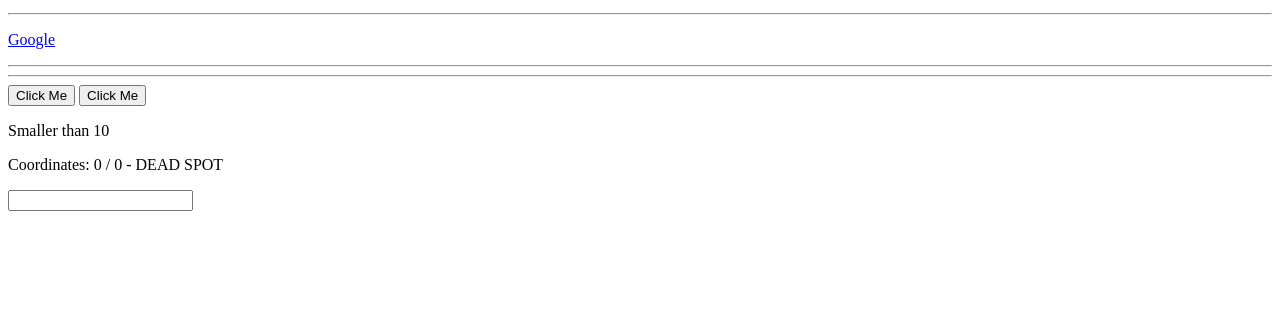
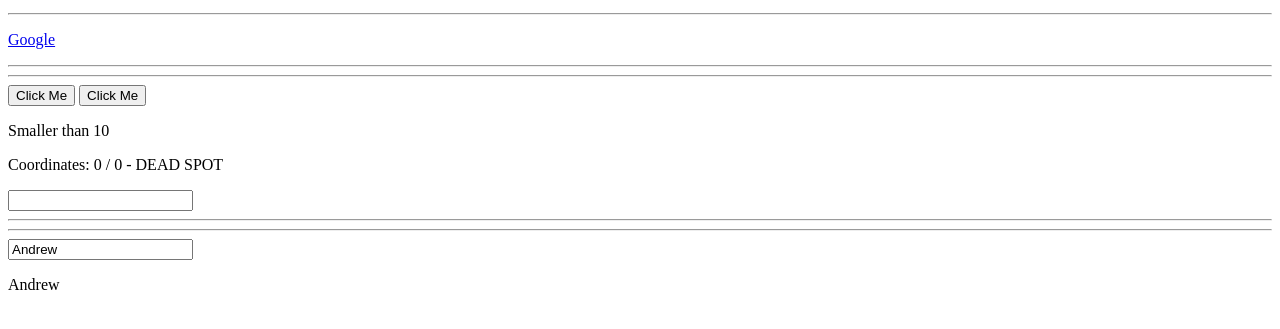
Before and after one commit to adavisson/udemy-vue-section2, a plain HTML site: page index.html in a window 1280 px wide. Shown: the part 101-430 px from the top of the page. Drawn offline with nearby package versions, Linux system fonts and the light colour scheme.

Commit message:
two way data binding with v-model

```diff
--- a/index.html
+++ b/index.html
@@ -27,6 +27,14 @@
       <input type="text" v-on:keyup.enter="alertMe">
     </div>
 
+    <hr>
+    <hr>
+
+    <div id="app3">
+      <input type="text" v-model="name">
+      <p>{{ name }}</p>
+    </div>
+
     <script src='./index.js'></script>
   </body>
 </html>
--- a/index.js
+++ b/index.js
@@ -33,3 +33,10 @@ new Vue({
     }
   }
 })
+
+new Vue({
+  el: '#app3',
+  data: {
+    name: 'Andrew',
+  }
+})
```
